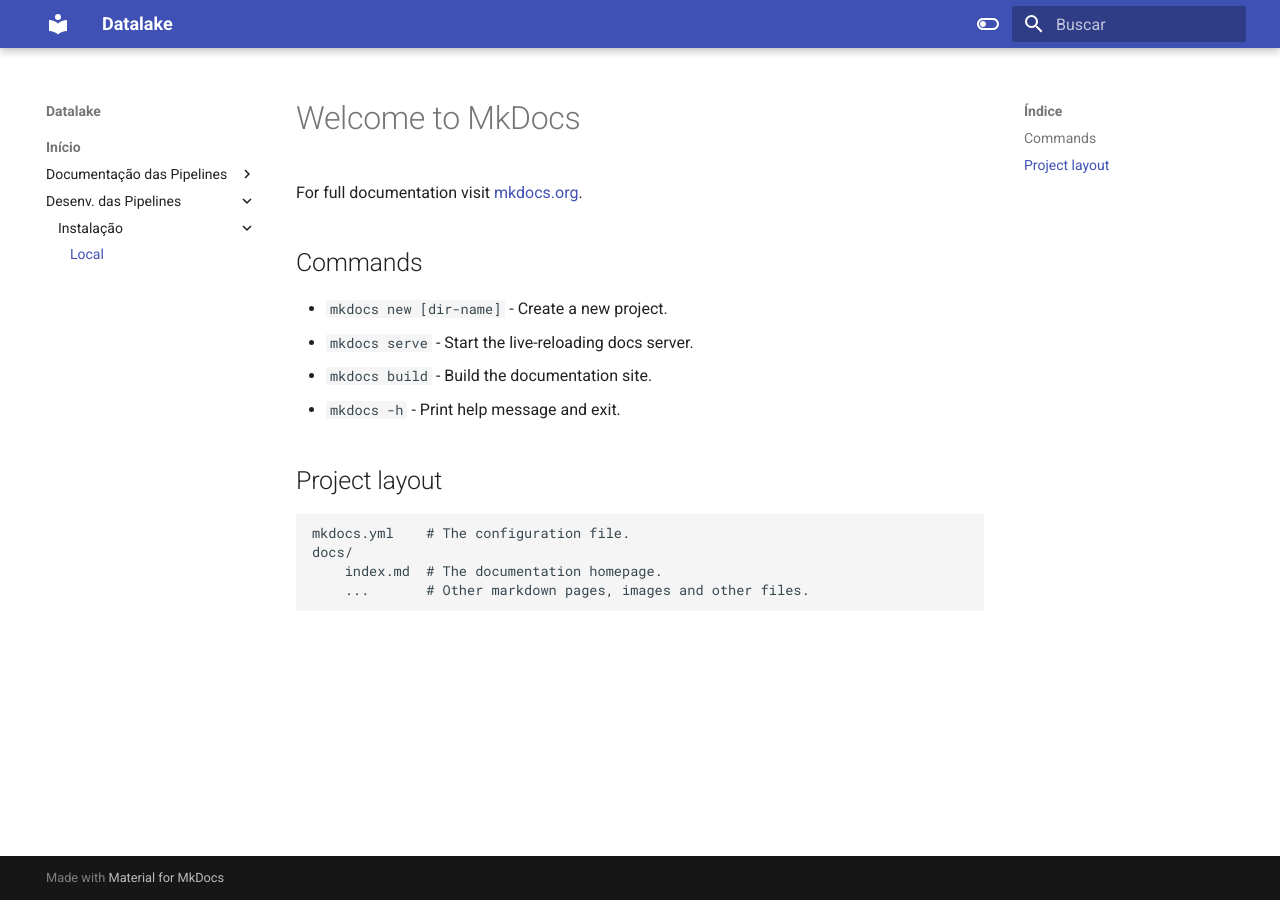
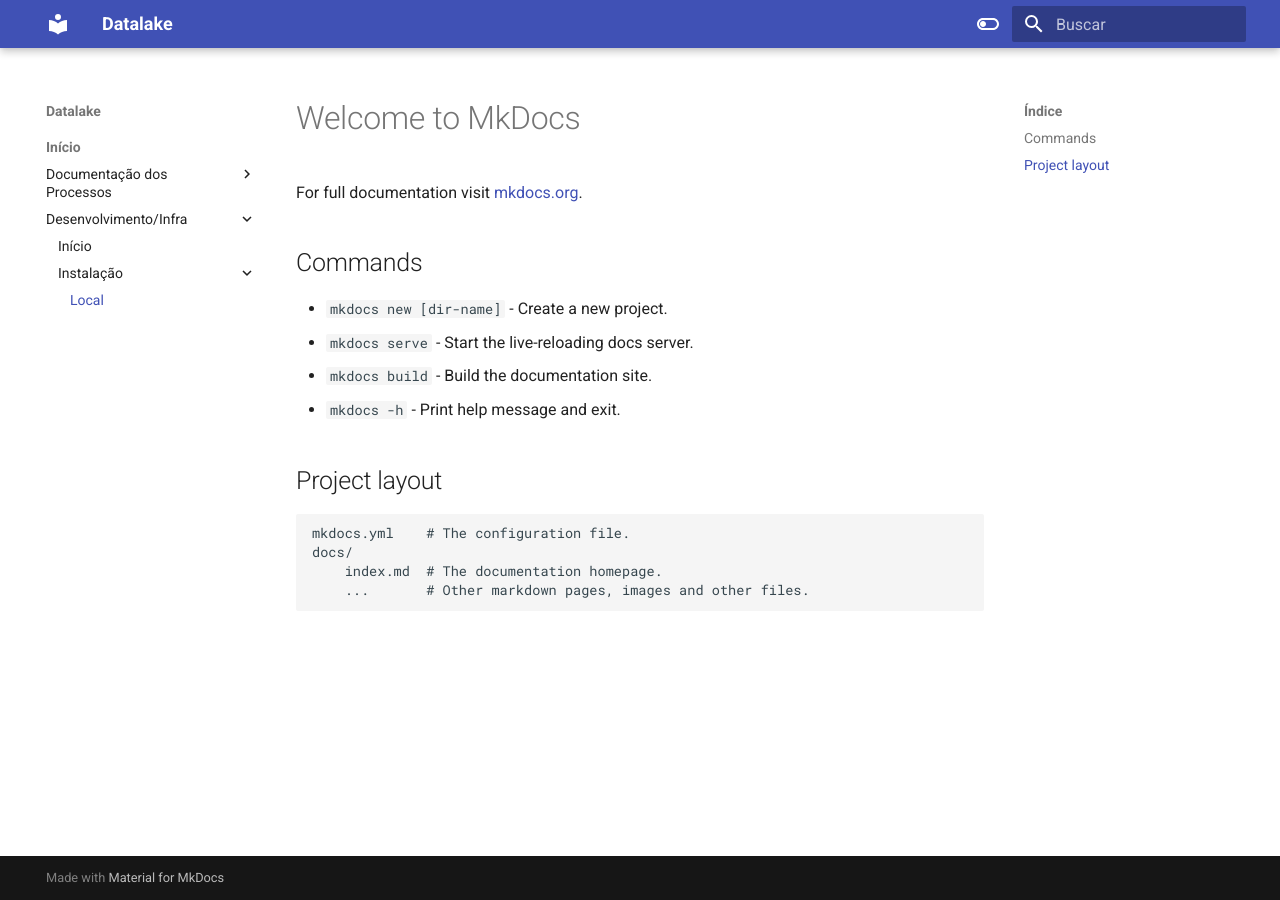
Before and after one commit to RJ-SMTR/maestro-docs, an MkDocs documentation site: the page built from docs/index.md, in a window 1280 px wide. Built offline with MkDocs 1.6.1 and Material for MkDocs 9.7.7, drawn with Linux system fonts in a browser that asks for light colours; the version menu is left out.

Commit message:
adiciona imagens da infra

```diff
--- a/mkdocs.yml
+++ b/mkdocs.yml
@@ -25,11 +25,11 @@ nav:
     #   - Como acessar o datalake: index.md
     # - Catálogo de Dados:
     #   - br_rj_riodejaneiro_brt_gps: index.md
-    - Documentação das Pipelines:
+    - Documentação dos Processos:
       - Multas Automáticas: pipelines/multas-automaticas.md
       # - Registros GPS: index.md
-    - Desenv. das Pipelines:
-      # - Início: index.md
+    - Desenvolvimento/Infra:
+      - Início: desenv-index.md
       - Instalação:
         - Local: index.md
         # - Nuvem: index.md
```
Also changed, not shown: docs/desenv-index.md (added, +6 -0 lines), docs/imgs/infra-datalake.png (added), docs/imgs/infra-overview.png (added).
